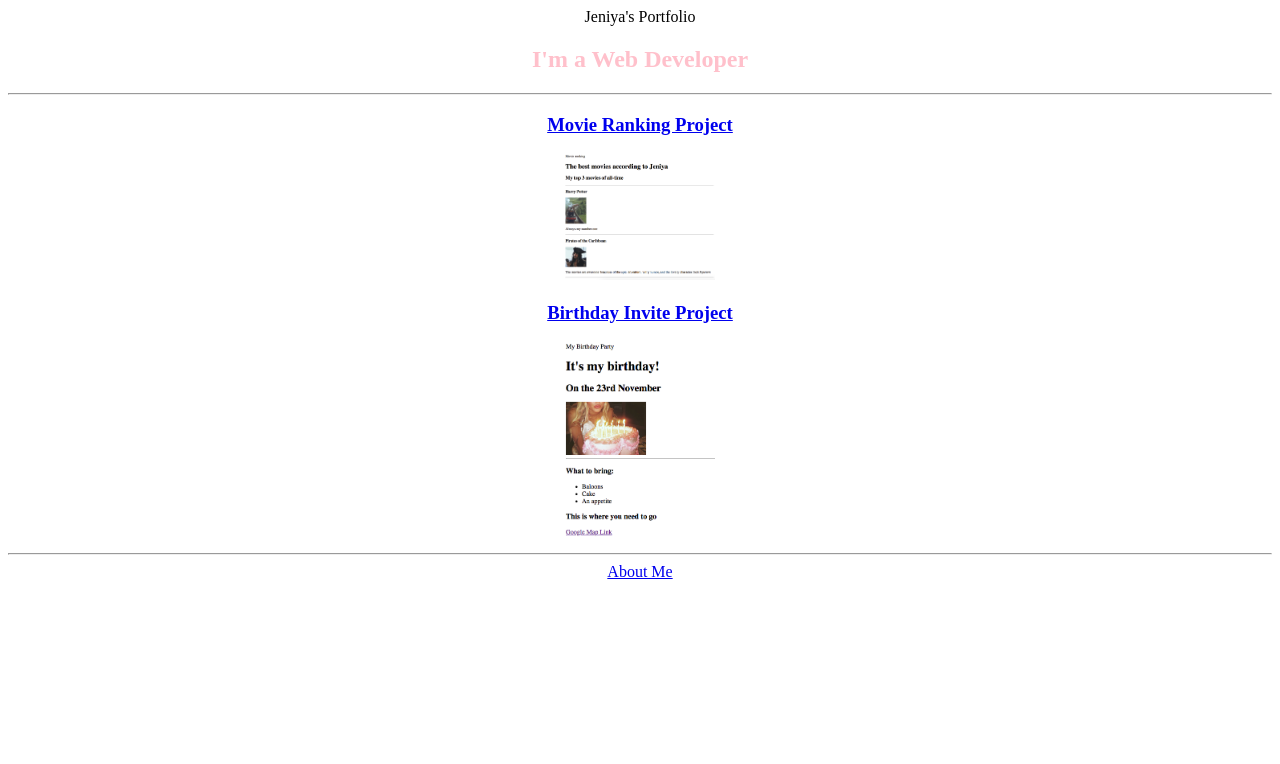
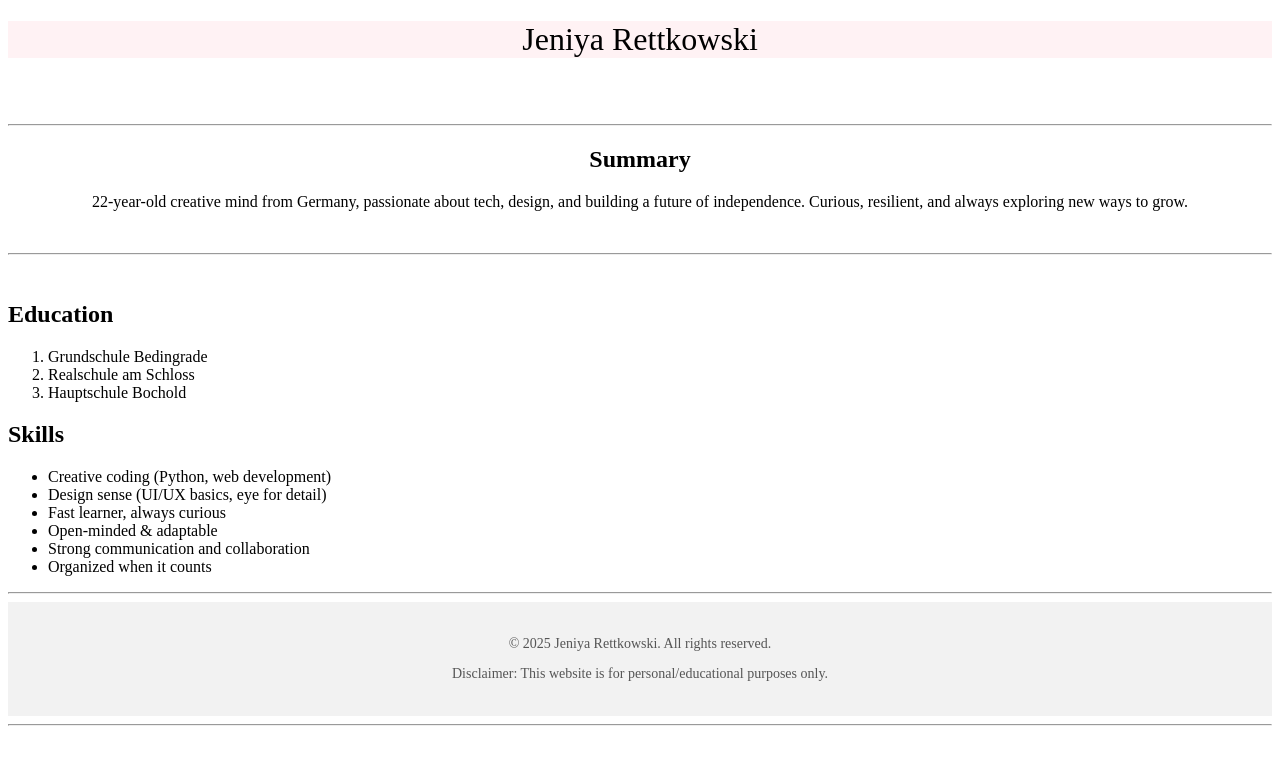
Before and after one commit to Jen1ya/html-portfolio, a plain HTML site: page index.html in a window 1280 px wide. Drawn offline with Linux system fonts and the light colour scheme.

Commit message:
Add files via upload

```diff
--- a/index.html
+++ b/index.html
@@ -1,20 +1,43 @@
 <!DOCTYPE html>
 <html lang="en">
     <head>
-        <meta charset="UTF-8">
-        <meta name="viewport" content="width=device-width, initial-scale=1.0">
-     <title>Jeniya</title>
+     <meta charset="UTF-8">
+     <meta name="viewport" content="width=device-width, initial-scale=1.0">
+     <title>My Resume</title>
     </head>
     <body>
-        <link rel="stylesheet" href="./style.css"
-         <h1>Jeniya's Portfolio</h1>
-         <h2>I'm a Web Developer</h2>
+
+            <h1 class="center">Jeniya Rettkowski</h1>
+        <br/>
+        <br/>
         <hr />
-         <h3><a href="./public/movie-ranking.html">Movie Ranking Project</a></h3>
-            <img src="./assets/Movie ramking.png" width="150"/>
-         <h3><a href="./public/birthday-invite.html">Birthday Invite Project</a></h3>
-            <img src="./assets/Birthday.png" width="150"/>
-         <hr />
-            <a href="./About Me/index.html">About Me</a>
+            <h2 class="center">Summary</h2>
+                <p class="center">22-year-old creative mind from Germany, passionate about tech, design, and building a future of independence. Curious, resilient, and always exploring new ways to grow.</p>
+        <br/>
+        <hr />
+        <br/>
+            <h2>Education</h2>
+            <ol>
+                <li>Grundschule Bedingrade</li>
+                <li>Realschule am Schloss</li>
+                <li>Hauptschule Bochold
+            </ol>
+             <h2>Skills</h2>
+            <ul>
+                <li>Creative coding (Python, web development)</li>
+                <li>Design sense (UI/UX basics, eye for detail)</li>
+                <li>Fast learner, always curious</li>
+                <li>Open-minded & adaptable</li>
+                <li>Strong communication and collaboration</li>
+                <li>Organized when it counts</li>
+            </ul>
+        <hr />
+            <footer style="background-color: #f2f2f2; text-align: center; padding: 20px; font-size: 14px; color: #555;">
+                <p>© 2025 Jeniya Rettkowski. All rights reserved.</p>
+                <p>Disclaimer: This website is for personal/educational purposes only.</p>
+            </footer>
+        <hr />
+        <link rel="stylesheet" href="styleAM.css"
+
     </body>
 </html>
--- a/style.css
+++ b/style.css
@@ -1,2 +1,51 @@
-h2{color: pink;}
-*{text-align: center;}
+a{
+    color: black;
+}
+
+*{
+    text-align: center;
+}
+
+h2{
+    background-color: rgb(255, 242, 244);
+    font-size: xx-large;
+}
+
+#myprojects{
+    font-size: xx-large;
+    font-weight: 900;
+    font-family: "Caveat", cursive;
+    font-optical-sizing: auto;
+    font-weight: 900;
+    font-style: normal;
+}
+
+ul{
+    display: flex;
+    gap: 20px;
+    list-style: none;
+    padding: 0;
+}
+
+li{
+    text-align: center;
+}
+
+li img{
+    width: 100px;
+    height: 100px;
+    object-fit: cover;
+    border-radius: 8px;
+}
+
+li a{
+    display: block;
+    margin-top: 8px;
+    text-decoration: none;
+    color: black;
+    font-weight: bold;
+}
+
+li a:hover{
+    color: pink;
+}
--- /dev/null
+++ b/styleAM.css
@@ -0,0 +1,13 @@
+
+.center{
+  text-align: center;
+}
+
+h1{
+  background-color: rgb(255, 242, 244);
+  font-weight: 300;
+}
+
+h2{
+  font-family: 'caveat';
+}
```
